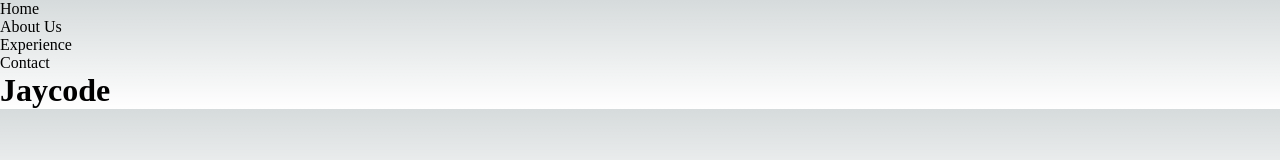
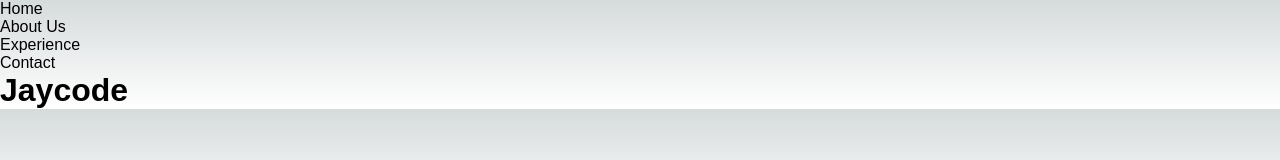
Before and after one commit to JayCodeGitHub/jaycode-next.js, a Next.js app: page / in a window 1280 px wide. Shown: the top 160 px of the page. Built offline with nearby package versions, Linux system fonts and the light colour scheme.

Commit message:
Added Global Style

```diff
--- a/package.json
+++ b/package.json
@@ -17,6 +17,10 @@
     "next": "13.2.3",
     "react": "18.2.0",
     "react-dom": "18.2.0",
+    "styled-components": "^5.3.8",
     "typescript": "4.9.5"
+  },
+  "devDependencies": {
+    "@types/styled-components": "^5.1.26"
   }
 }
--- a/src/components/layout.tsx
+++ b/src/components/layout.tsx
@@ -1,3 +1,6 @@
+import { GlobalStyle } from "@/styles/GlobalStyles";
+import { ThemeProvider } from "styled-components";
+import { theme } from "../styles/theme";
 import Navbar from "./navbar";
 
 interface LayoutProps {
@@ -6,9 +9,10 @@ interface LayoutProps {
 
 export default function Layout({ children }: LayoutProps) {
   return (
-    <>
+    <ThemeProvider theme={theme}>
+      <GlobalStyle />
       <Navbar />
       {children}
-    </>
+    </ThemeProvider>
   );
 }
--- /dev/null
+++ b/src/styles/GlobalStyles.ts
@@ -0,0 +1,17 @@
+import { createGlobalStyle } from 'styled-components';
+
+export const GlobalStyle = createGlobalStyle`
+    *, *::before, *::after {
+        box-sizing: border-box;
+        -webkit-font-smoothing: antialiased;
+        -moz-osx-font-smoothing: grayscale;
+    }
+    html {
+        font-size: 62.5%;
+    }
+    body {
+        margin: 0;
+        font-size: 1.6rem;
+        font-family: "Montserrat", sans-serif;
+    }
+`;
--- /dev/null
+++ b/src/styles/theme.ts
@@ -0,0 +1,30 @@
+export const theme = {
+    primary: '#006AFF',
+    secondary: '#DE4D86',
+    tertiary: '#23232D',
+    black: '#000000',
+    white: '#FFFFFF',
+    grey: '#C4C4C4',
+    font: {
+      size: {
+        xxxs: '.9rem',
+        xxs: '1.2rem',
+        xs: '1.8rem',
+        s: '2.4rem',
+        m: '3.5rem',
+        l: '5rem',
+        xl: '6.8rem',
+        xxl: '7.2rem',
+      },
+      family: {
+        montserrat: '"Montserrat", sans-serif',
+      },
+    },
+    mq: {
+      phone: '@media (max-width: 768px)',
+      tablet: '@media (min-width: 768px)',
+      desktop: '@media (min-width: 1024px)',
+      bigDesktop: '@media (min-width: 1536px)',
+      huge: '@media (min-width: 1536px)',
+    },
+  };
```
Also changed, not shown: 1 other file (tests, documents, lock files or other folders).
